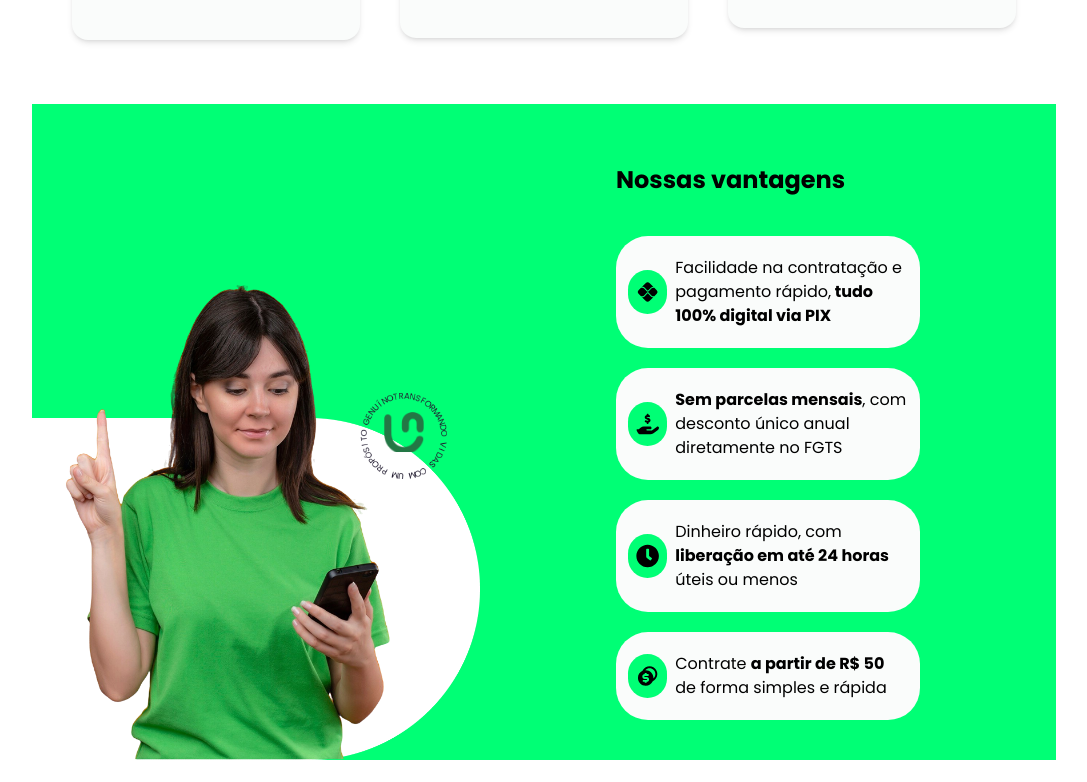
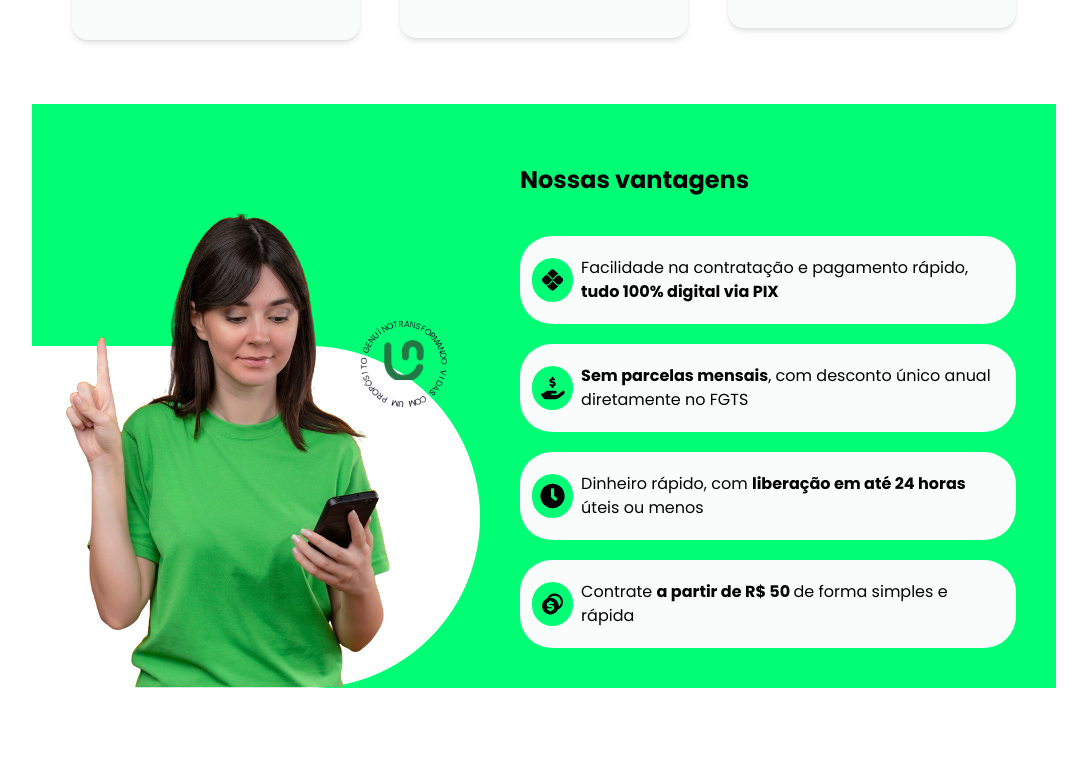
Before and after one commit to HelcioAnicio/Unipromotora, a React (Vite) app: page / in a window 1280 px wide. Shown: the part 1618-2400 px from the top of the page, without its empty margins (96-1183 px from the left). Built offline with nearby package versions, Linux system fonts and the light colour scheme.

Commit message:
Fix: Wrong max-width

```diff
--- a/src/components/benefits.tsx
+++ b/src/components/benefits.tsx
@@ -33,7 +33,7 @@ export const Benefits = () => {
           />
         </figure>
       </div>
-      <div className="m-auto flex w-full max-w-sm flex-col items-center gap-5 px-1 md:p-10">
+      <div className="m-auto flex w-full max-w-xl flex-col items-center gap-5 px-1 md:p-10">
         <h2 className="self-start py-5 text-2xl font-bold">Nossas vantagens</h2>
         <div className="flex w-full max-w-xl items-center gap-2 rounded-4xl bg-[#FAFCFB] p-3 sm:py-5">
           <MdOutlinePix className="size-11 rounded-full bg-[#00FF75] p-2 text-black" />
```
